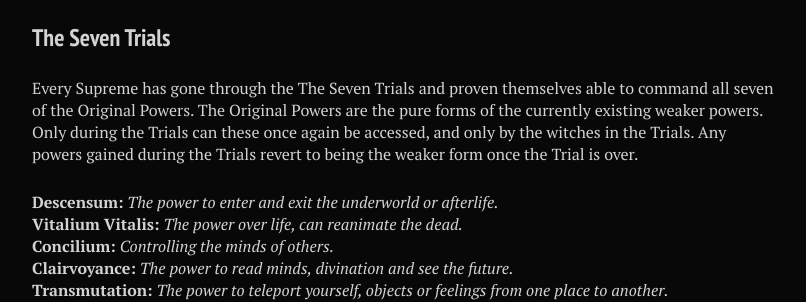
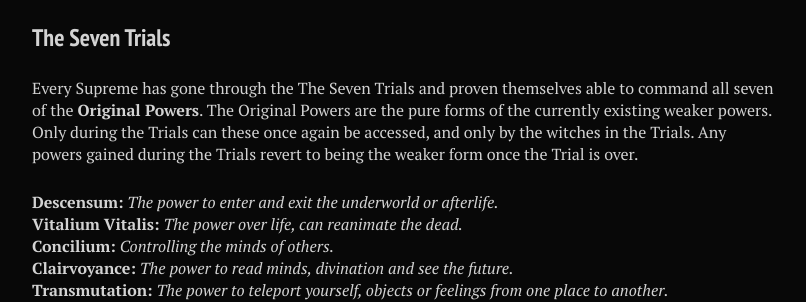
Before and after one commit to stanislavb/en.coven.nu, a Jekyll site: the page built from fictional/index.md, in a window 1280 px wide and 900 px high, scrolled down 2553 px. Shown: the part 183-485 px from the top of the window, without its empty margins (288-1094 px from the left). Built offline with Jekyll 4.4.1, drawn with Linux system fonts in a browser that asks for light colours; nearby versions of some CDN libraries.

```diff
--- a/fictional/index.md
+++ b/fictional/index.md
@@ -70,7 +70,7 @@ The Supreme Witch of a coven is selected by The Seven Trials. The coven is ruled
 The personality of the Supreme steers the coven: a kind Supreme nourishes its coven and creates harmony, a nasty Supreme poisons the coven and creates conflict. Still it would be an offence punishable by death or exile to try to kill your Supreme, so you must simply hope for better luck next time.
 
 ### The Seven Trials
-Every Supreme has gone through the The Seven Trials and proven themselves able to command all seven of the Original Powers. The Original Powers are the pure forms of the currently existing weaker powers. Only during the Trials can these once again be accessed, and only by the witches in the Trials. Any powers gained during the Trials revert to being the weaker form once the Trial is over.
+Every Supreme has gone through the The Seven Trials and proven themselves able to command all seven of the **Original Powers**. The Original Powers are the pure forms of the currently existing weaker powers. Only during the Trials can these once again be accessed, and only by the witches in the Trials. Any powers gained during the Trials revert to being the weaker form once the Trial is over.
 
 **Descensum:** *The power to enter and exit the underworld or afterlife.*
 **Vitalium Vitalis:** *The power over life, can reanimate the dead.*
```
